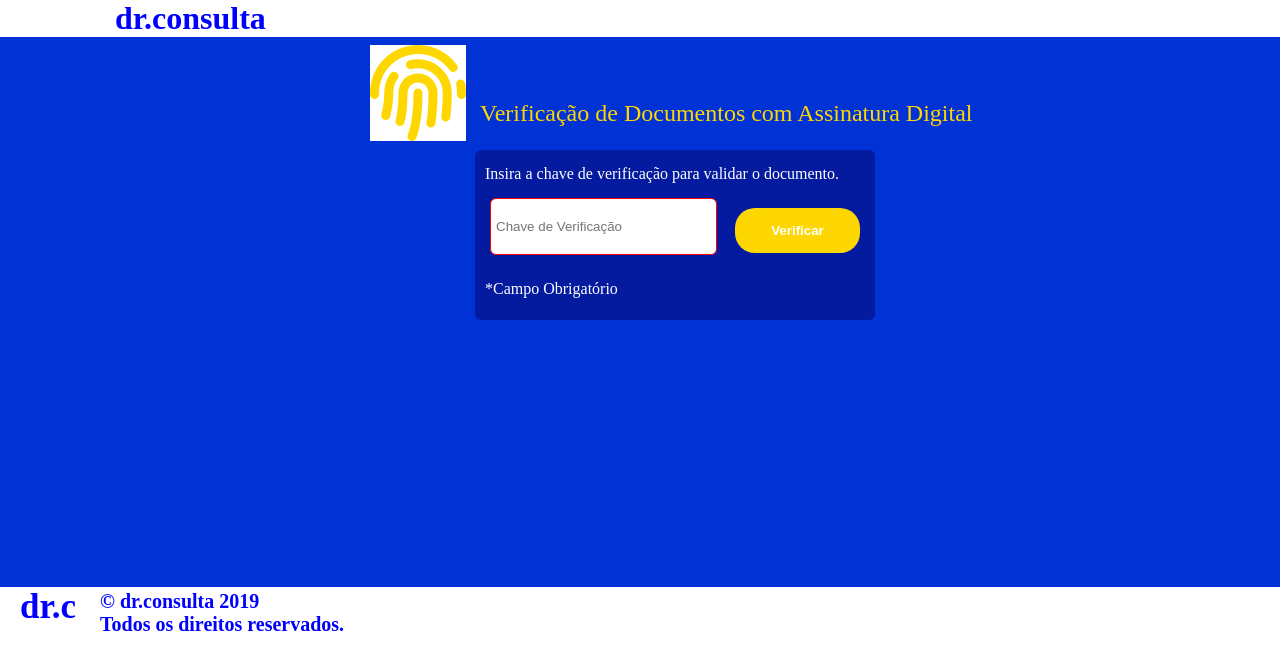
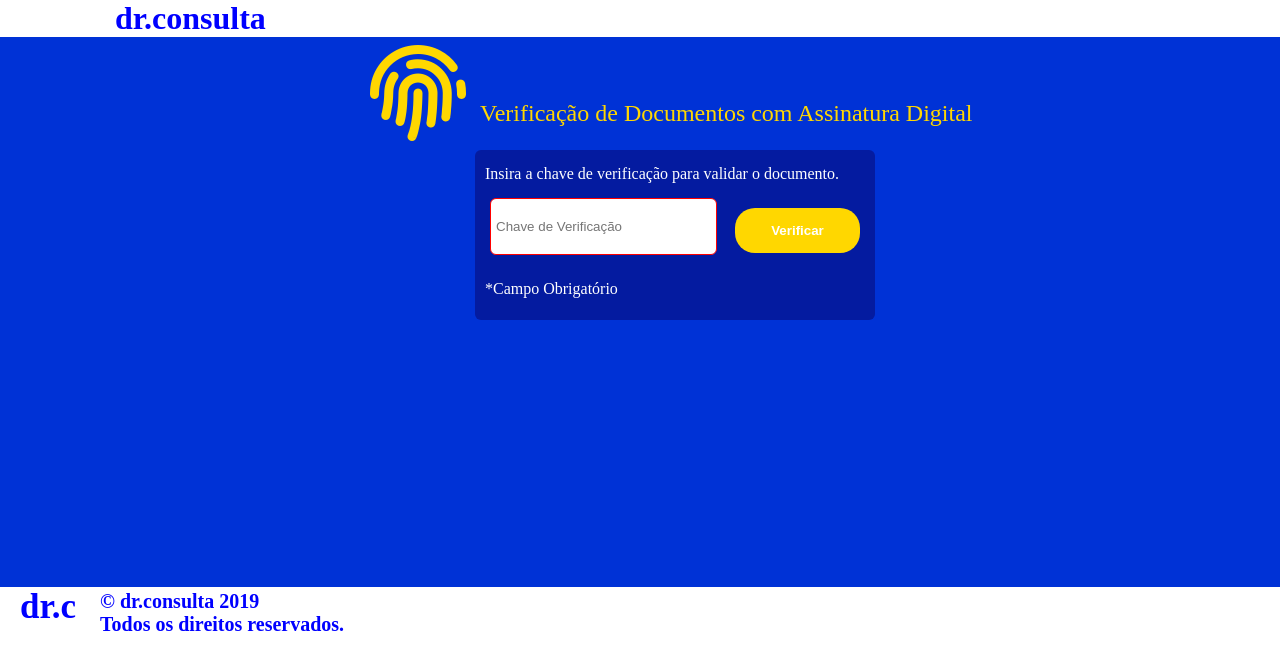
Before and after one commit to cantaruttim/AutenticadorCode, a Next.js app: page / in a window 1280 px wide. Shown: the top 670 px of the page. Built offline with nearby package versions, Linux system fonts and the light colour scheme.

Commit message:
background color and cdn

```diff
--- a/styles/styles.css
+++ b/styles/styles.css
@@ -10,10 +10,10 @@
     --corHover1: goldenrod;
 }
 
-.fa-light{
+.fa-fingerprint::before{
+    content: "\f577";
     background-color: var(--corFundo);
 }
-
 
 body .content {
     background-color: var(--corFundo);
```
